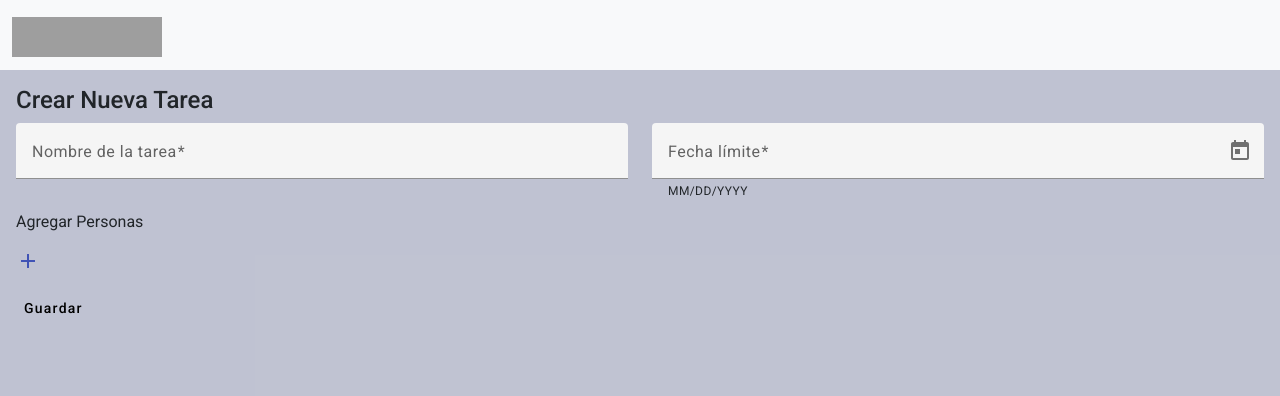
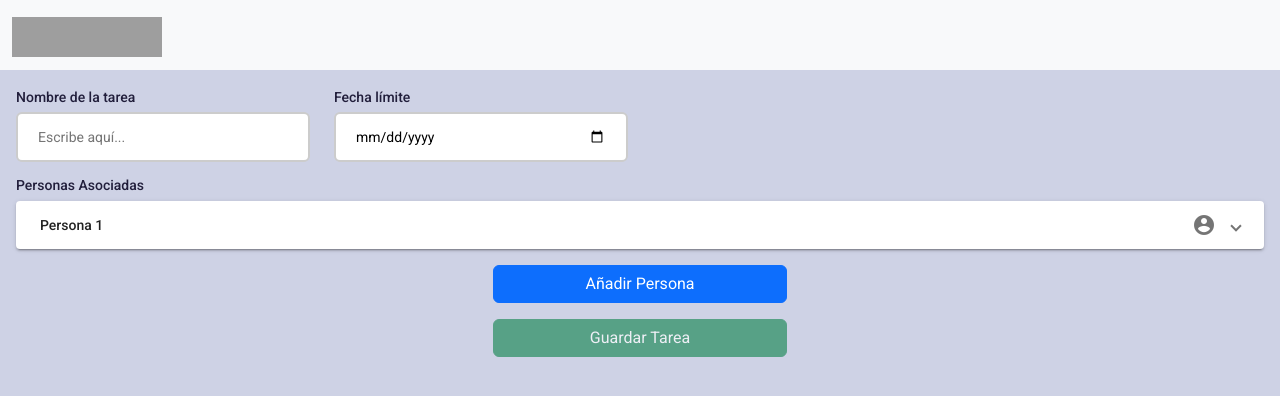
Before and after one commit to mauricio9896/velaio, an Angular app: page / in a window 1280 px wide. Shown: the top 396 px of the page. Built offline with nearby package versions, Linux system fonts and the light colour scheme; grey boxes are pictures that could not be loaded.

Commit message:
completed 80% view create-task

```diff
--- a/src/app/app.component.css
+++ b/src/app/app.component.css
@@ -2,6 +2,6 @@
   display: flex;
   flex-direction: column;
   flex: 1;
-  height: 100vh;
+  min-height: 100vh;
   background-color: var(--background-color);
 }
--- a/src/app/components/create-task/create-task.component.css
+++ b/src/app/components/create-task/create-task.component.css
@@ -0,0 +1,17 @@
+.content {
+  color: var(--primary-color);
+}
+#labelPeople {
+  font-weight: 500;
+  color: var(--primary-color);
+  margin-bottom: 4px;
+  font-size: 14px;
+}
+.headers-align .mat-expansion-panel-header-description {
+  justify-content: space-between;
+  align-items: center;
+}
+
+.headers-align .mat-mdc-form-field + .mat-mdc-form-field {
+  margin-left: 8px;
+}
--- a/src/app/components/create-task/create-task.component.html
+++ b/src/app/components/create-task/create-task.component.html
@@ -1,84 +1,113 @@
-<div class="container-fluid p-3">
-
-<h4>Crear Nueva Tarea</h4>
-<!-- <mat-dialog-content> -->
+<div class="container-fluid p-3 content">
   <form [formGroup]="taskForm" (submit)="saveTask()">
-
     <div class="row">
-      <div class="col-md-6">
-        <mat-form-field class="w-100">
-          <mat-label>Nombre de la tarea</mat-label>
-          <input matInput formControlName="taskName">
-          <mat-error>El campo es obligatorio</mat-error>
-        </mat-form-field>
+      <div class="col-md-3 input-container">
+        <label>Nombre de la tarea</label>
+        <input type="text" formControlName="taskName" placeholder="Escribe aquí...">
+        <div *ngIf="taskForm.get('taskName')?.invalid && taskForm.get('taskName')?.touched" class="error-message">
+          El campo es obligatorio
+        </div>
       </div>
 
-      <div class="col-md-6">
-        <mat-form-field class="w-100">
-          <mat-label>Fecha límite</mat-label>
-          <input matInput [matDatepicker]="picker" formControlName="taskDate">
-          <mat-hint>MM/DD/YYYY</mat-hint>
-          <mat-datepicker-toggle matIconSuffix [for]="picker"></mat-datepicker-toggle>
-          <mat-datepicker #picker></mat-datepicker>
-          <mat-error>El campo es obligatorio</mat-error>
-        </mat-form-field>
+      <div class="col-md-3 input-container">
+        <label>Fecha límite</label>
+        <input type="date" formControlName="taskDate">
+        <div *ngIf="taskForm.get('taskDate')?.invalid && taskForm.get('taskDate')?.touched" class="error-message">
+          El campo es obligatorio
+        </div>
       </div>
     </div>
 
-    <div class="row mt-2">
-      <span>
-        Agregar Personas
-      </span>
-      <button mat-icon-button type="button" color="primary" (click)="addPerson()">
-        <mat-icon>add</mat-icon>
-      </button>
-    </div>
+    <label id="labelPeople">Personas Asociadas</label>
 
-    <div class="mt-2" formArrayName="people">
-      <div class="row" *ngFor="let person of people.controls; let i = index" [formGroupName]="i">
+    <div formArrayName="people">
+      <div class="mb-2" *ngFor="let person of people.controls; let i = index" [formGroupName]="i">
+        <mat-accordion class="headers-align" multi>
+          <mat-expansion-panel>
+            <mat-expansion-panel-header>
+              <mat-panel-title>
+                {{ person.value.name || 'Persona ' + (i + 1) }}
+              </mat-panel-title>
 
-          <mat-form-field class="col-md-5">
-            <mat-label>Nombre</mat-label>
-            <input matInput formControlName="name">
-          </mat-form-field>
+              <mat-panel-description>
+                <mat-error *ngIf="!person.valid && person.touched; else test">Por favor llene todos los campos</mat-error>
+                <ng-template #test>
+                  <span></span>
+                </ng-template>
 
-          <mat-form-field class="col-md-5">
-            <mat-label>Edad</mat-label>
-            <input matInput formControlName="age">
-          </mat-form-field>
+                <mat-icon>account_circle</mat-icon>
+              </mat-panel-description>
+            </mat-expansion-panel-header>
 
-          <div class="col-md-2">
-            <button mat-button (click)="removePerson(i)">Eliminar Persona</button>
-          </div>
+            <div class="row">
+              <div class="col-md-3 input-container">
+                <label>Nombre</label>
+                <input type="text" formControlName="name" placeholder="Escribe aquí...">
+                <div *ngIf="false" class="error-message">
+                  El campo es obligatorio
+                </div>
+              </div>
 
-          <div class="col-12"  formArrayName="skills">
-
-
-            <div class="d-flex w-100 mt-2">
-              <button mat-flat-button type="button" color="primary" (click)="addSkill(i)">
-                Agregar Habilidades
-                <mat-icon>add</mat-icon>
-              </button>
+              <div class="col-md-3 input-container">
+                <label>Edad</label>
+                <input type="number" formControlName="age" placeholder="Escribe aquí..." min="18">
+                <div *ngIf="false" class="error-message">
+                  El campo es obligatorio
+                </div>
+              </div>
             </div>
 
-            <div *ngFor="let skill of getSkills(i).controls; let j = index" [formGroupName]="j">
-              <mat-form-field class="w-100">
-                <mat-label>Nombre Habilidad</mat-label>
-                <input matInput formControlName="nameSkill">
-              </mat-form-field>
-              <button mat-button (click)="removeSkill(i, j)">Eliminar Habilidad</button>
+            <label id="labelPeople">Habilidades</label>
+
+            <div formArrayName="skills">
+              <div class="row align-items-center " *ngFor="let skill of getSkills(i).controls; let j = index" [formGroupName]="j">
+                <div class="col-12 col-sm-10 input-container">
+                  <input type="text" formControlName="nameSkill" placeholder="Escribe aquí...">
+                  <div *ngIf="false" class="error-message">
+                    El campo es obligatorio
+                  </div>
+                </div>
+                <div class="col-12 col-sm-2 mb-2">
+                  <button mat-mini-fab type="button" color="warn" class="mx-3" (click)="removeSkill(i,j)" matTooltip="Eliminar Habilidad">
+                    <mat-icon>delete</mat-icon>
+                  </button>
+                </div>
+
+              </div>
+
+              <div class="row my-2">
+                <div class="col-12 col-sm-12">
+                  <button type="button" class="btn btn-warning w-100" (click)="addSkill(i)">Añadir Habilidad</button>
+                </div>
+              </div>
             </div>
-          </div>
+
+            <mat-action-row>
+              <button type="button" class="btn btn-danger w-10" (click)="removePerson(i)">
+                Eliminar Persona
+              </button>
+            </mat-action-row>
+
+            <!-- <div class="row justify-content-end">
+              <div class="col-md-2">
+
+              </div>
+            </div> -->
+          </mat-expansion-panel>
+        </mat-accordion>
       </div>
     </div>
 
+    <div class="row my-3 justify-content-center">
+      <div class="col-md-3">
+        <button class="btn btn-primary w-100" type="button" (click)="addPerson()">Añadir Persona</button>
+      </div>
+    </div>
 
-    <button mat-button type="submit">Guardar</button>
+    <div class="row my-3 justify-content-center">
+      <div class="col-md-3">
+        <button class="btn btn-success w-100" type="submit" [disabled]="this.taskForm.invalid">Guardar Tarea</button>
+      </div>
+    </div>
   </form>
-
-
-<!-- </mat-dialog-content>
-<mat-dialog-actions align="end">
-  <button mat-button mat-dialog-close>Cancelar</button>
-</mat-dialog-actions> -->
 </div>
--- a/src/app/components/create-task/create-task.component.ts
+++ b/src/app/components/create-task/create-task.component.ts
@@ -1,4 +1,4 @@
-import { ChangeDetectionStrategy, Component } from '@angular/core';
+import { ChangeDetectionStrategy, Component, OnInit } from '@angular/core';
 import { MatButtonModule } from '@angular/material/button';
 import { MatDialogModule } from '@angular/material/dialog';
 import { MatSelectModule } from '@angular/material/select';
@@ -6,6 +6,11 @@ import { MatInputModule } from '@angular/material/input';
 import { MatFormFieldModule } from '@angular/material/form-field';
 import { MatDatepickerModule } from '@angular/material/datepicker';
 import {MatIconModule} from '@angular/material/icon';
+import {MatAccordion, MatExpansionModule} from '@angular/material/expansion';
+import {MatDividerModule} from '@angular/material/divider';
+import {MatListModule} from '@angular/material/list';
+import {MatTooltipModule} from '@angular/material/tooltip';
+
 import {
   FormArray,
   FormBuilder,
@@ -33,10 +38,14 @@ import { CommonModule } from '@angular/common';
     MatDatepickerModule,
     FormsModule,
     ReactiveFormsModule,
+    MatExpansionModule,
+    MatDividerModule,
+    MatListModule,
+    MatTooltipModule
   ],
   changeDetection: ChangeDetectionStrategy.OnPush,
 })
-export class CreateTaskComponent {
+export class CreateTaskComponent implements OnInit {
   taskForm: FormGroup;
 
   get people(): FormArray {
@@ -55,6 +64,10 @@ export class CreateTaskComponent {
     });
   }
 
+  ngOnInit(): void {
+    this.addPerson();
+  }
+
   addPerson(): void {
     this.people.push(
       this.fb.group({
@@ -63,6 +76,7 @@ export class CreateTaskComponent {
         skills: this.fb.array([], Validators.required),
       })
     );
+    this.addSkill(this.people.length - 1);
   }
 
   removePerson(index: number): void {
@@ -83,9 +97,9 @@ export class CreateTaskComponent {
     skills.removeAt(skillIndex);
   }
 
-  saveTask(): void {
+  saveTask(): void{
+    this.people.controls.forEach(control => control.markAllAsTouched());
+    if(this.taskForm.invalid) return alert("Formulario Invalido");
     console.log(this.taskForm.value);
-    if (this.taskForm.valid) {
-    }
   }
 }
--- a/src/styles.css
+++ b/src/styles.css
@@ -1,8 +1,8 @@
 :root {
-  --background-color: rgba(35, 47, 108, 0.25);
+  --background-color: rgba(94, 107, 183, 0.25);
   --color: white;
   --color-second: black;
-  --primary-color: rgb(20, 29, 56);
+  --primary-color: rgb(33, 30, 59);
   --secondary-color: rgb(66, 186, 255);
 }
 
@@ -18,5 +18,46 @@ body {
   background-color: #f4f4f4;
 }
 
-html, body { height: 100%; }
-body { margin: 0; font-family: Roboto, "Helvetica Neue", sans-serif; }
+html,
+body {
+  height: 100%;
+}
+body {
+  margin: 0;
+  font-family: Roboto, "Helvetica Neue", sans-serif;
+}
+
+.input-container {
+  display: flex;
+  flex-direction: column;
+  margin-bottom: 10px;
+
+  label {
+    font-weight: 500;
+    color: var(--primary-color);
+    margin-bottom: 4px;
+    font-size: 14px;
+  }
+
+  input {
+    height: 50px;
+    padding: 8px 20px;
+    border: 2px solid #ccc;
+    border-radius: 6px;
+    font-size: 14px;
+    transition: border-color 0.3s, box-shadow 0.3s;
+  }
+
+  input:focus {
+    border-color: rgba(66, 186, 255, 0.2);
+    box-shadow: 0 0 0 3px rgba(66, 186, 255, 0.2);
+    outline: none;
+  }
+
+  .error-message {
+    margin-top: 5px;
+    margin-left: 8px;
+    font-size: 14px;
+    color: #e53935;
+  }
+}
```
